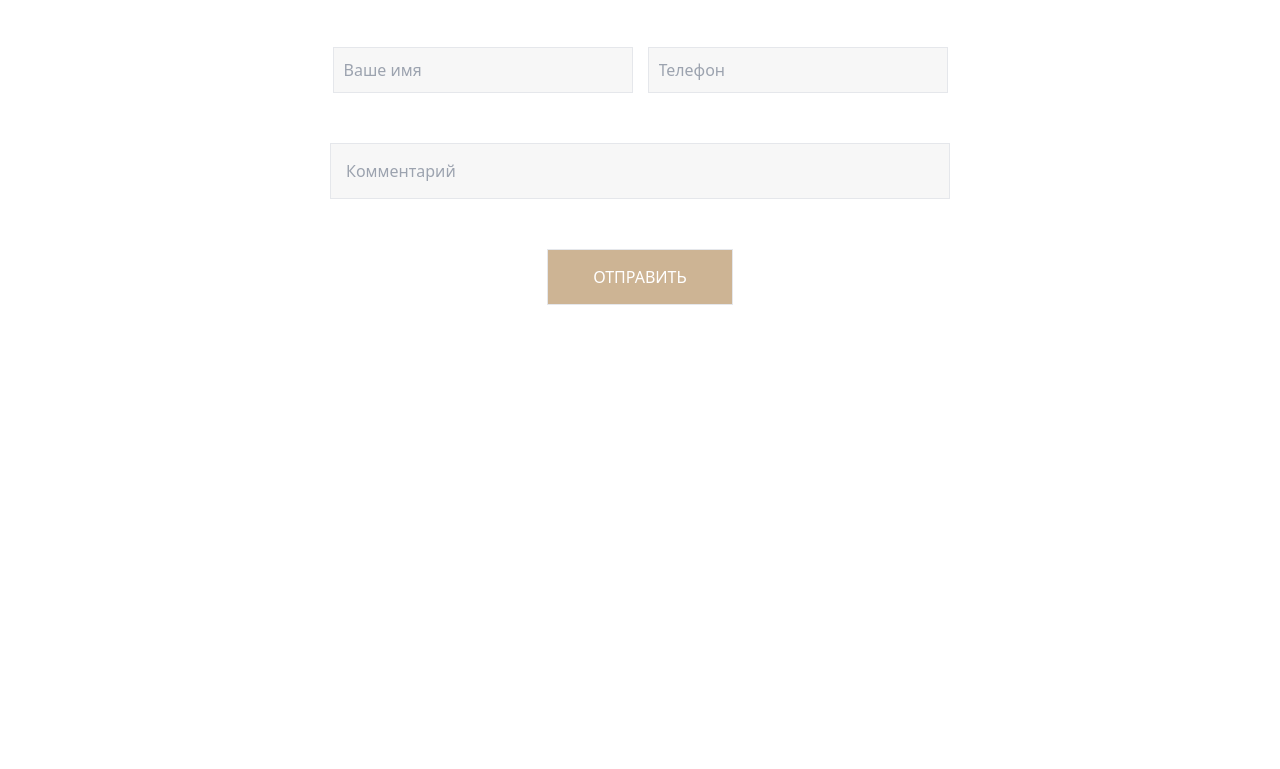
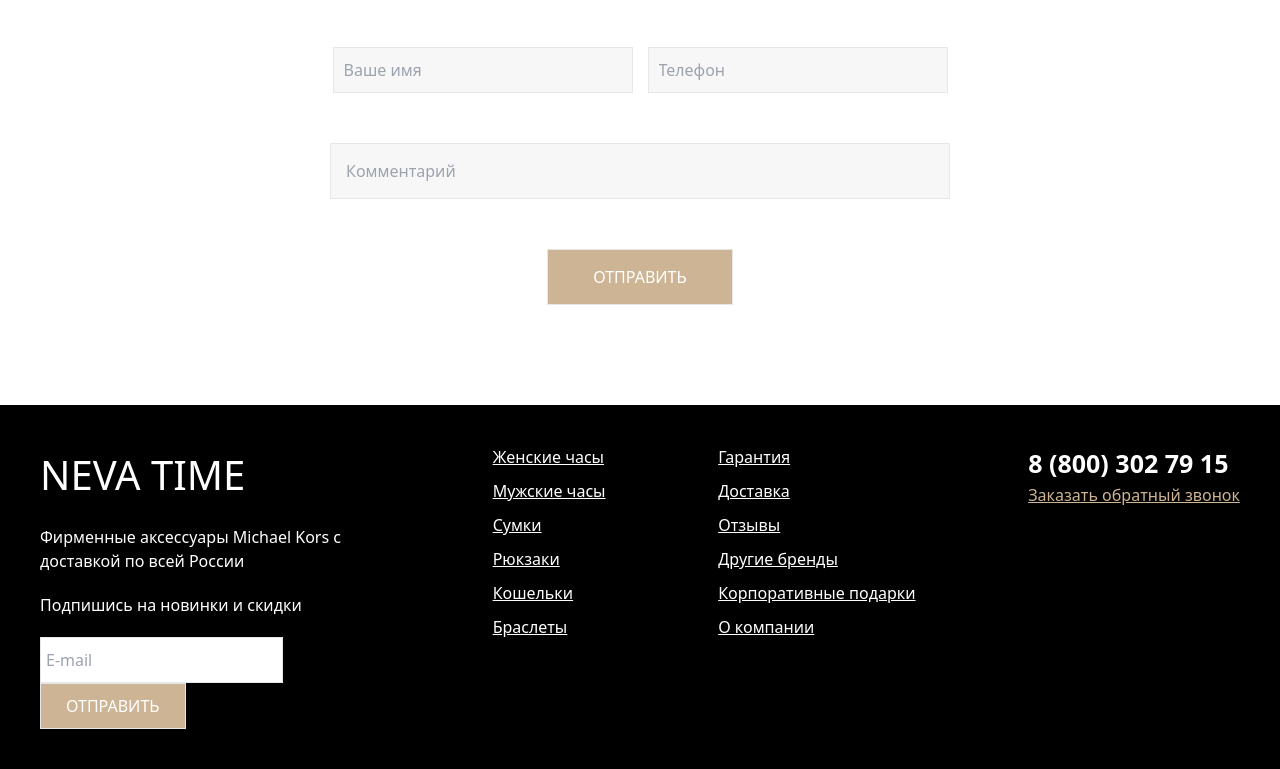
Before and after one commit to Shahnavoz/collaboration-1, a website: page src/index.html in a window 1280 px wide. Shown: the part 3684-4453 px from the top of the page. Before the commit the page ends 3989 px from the top, so only its background shows below. Drawn offline with Linux system fonts and the light colour scheme.

Commit message:
footer section is finished

```diff
--- a/src/index.html
+++ b/src/index.html
@@ -178,6 +178,68 @@
         <button class="border py-[15px] px-[45px] bg-[#CDB494] uppercase text-white">отправить</button>
     </div>
 </section>
+
+
+<footer class="mt-[100px] bg-[#000000] text-white py-[40px]">
+    <section class="max-w-[1200px] m-auto flex justify-between">
+    <div class="w-[340px] flex flex-col gap-[20px]">
+        <h1 class=" text-[40px] uppercase">Neva Time</h1>
+        <p>Фирменные аксессуары Michael Kors
+            с доставкой по всей России</p>
+            <p>Подпишись на новинки и скидки </p>
+
+            <div>
+                <input type="text" placeholder="E-mail" class="py-[10px] border px-[5px]">
+        <button class="border py-[10px] px-[25px] bg-[#CDB494] uppercase text-white">отправить</button>
+            </div>
+
+    </div>
+
+    <div>
+        <ul>
+            <li class="pb-[10px] underline">Женские часы</li>
+            <li class="pb-[10px] underline">Мужские часы</li>
+            <li class="pb-[10px] underline">Сумки</li>
+            <li class="pb-[10px] underline">Рюкзаки</li>
+            <li class="pb-[10px] underline">Кошельки</li>
+            <li class="pb-[10px] underline">Браслеты</li>
+        </ul>
+    </div>
+    <div>
+        <ul>
+            <li class="pb-[10px] underline">Гарантия</li>
+            <li class="pb-[10px] underline">Доставка</li>
+            <li class="pb-[10px] underline">Отзывы</li>
+            <li class="pb-[10px] underline">Другие бренды</li>
+            <li class="pb-[10px] underline">Корпоративные подарки</li>
+            <li class="pb-[10px] underline">О компании</li>
+        </ul>
+    </div>
+
+    <div>
+        <p class="text-[25px] font-bold">8 (800) 302 79 15</p>
+        <p class="text-[#CDB494] underline">Заказать обратный звонок</p>
+
+        <div>
+            <!-- icon -->
+        </div>
+
+    </div>
+</section>
+
+
+</footer>
+
+
+
+
+
+
+
+
+
+
+
 </body>
 
 </html>
```
Also changed, not shown: src/output.css.
